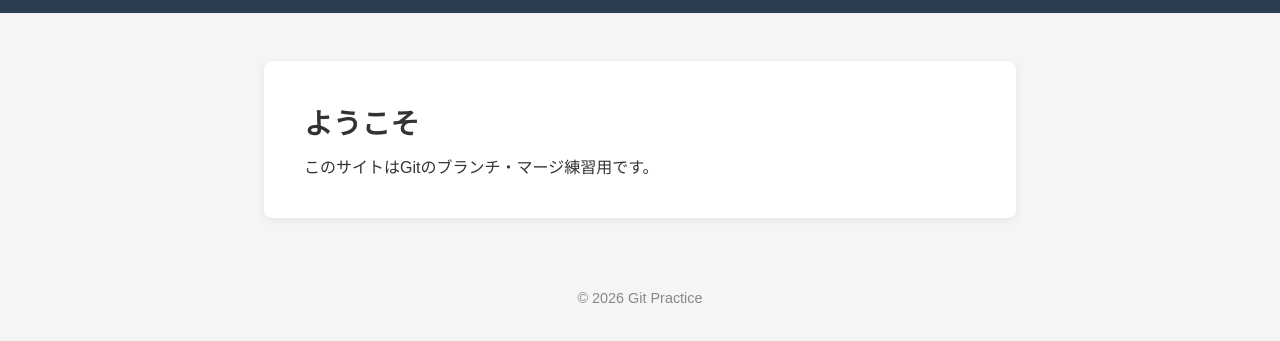
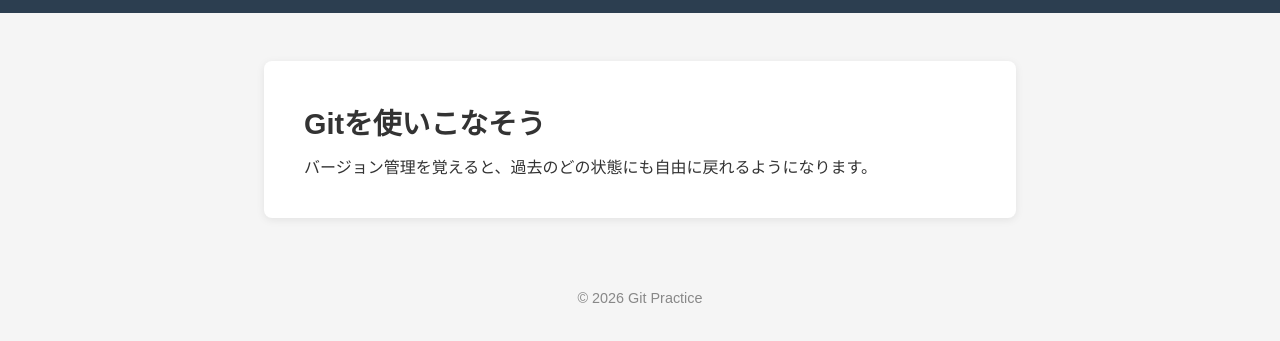
Before and after one commit to shoteacherj-web/git-practice, a plain HTML site: page index.html in a window 1280 px wide. Shown: the part 51-392 px from the top of the page. Drawn offline with Linux system fonts and the light colour scheme.

Commit message:
v3: 本文テキストを変更
Co-Authored-By: Claude Sonnet 4.6 <noreply@anthropic.com>

```diff
--- a/index.html
+++ b/index.html
@@ -17,8 +17,8 @@
 
   <main>
     <section class="hero">
-      <h2>ようこそ</h2>
-      <p>このサイトはGitのブランチ・マージ練習用です。</p>
+      <h2>Gitを使いこなそう</h2>
+      <p>バージョン管理を覚えると、過去のどの状態にも自由に戻れるようになります。</p>
     </section>
   </main>
 
```
